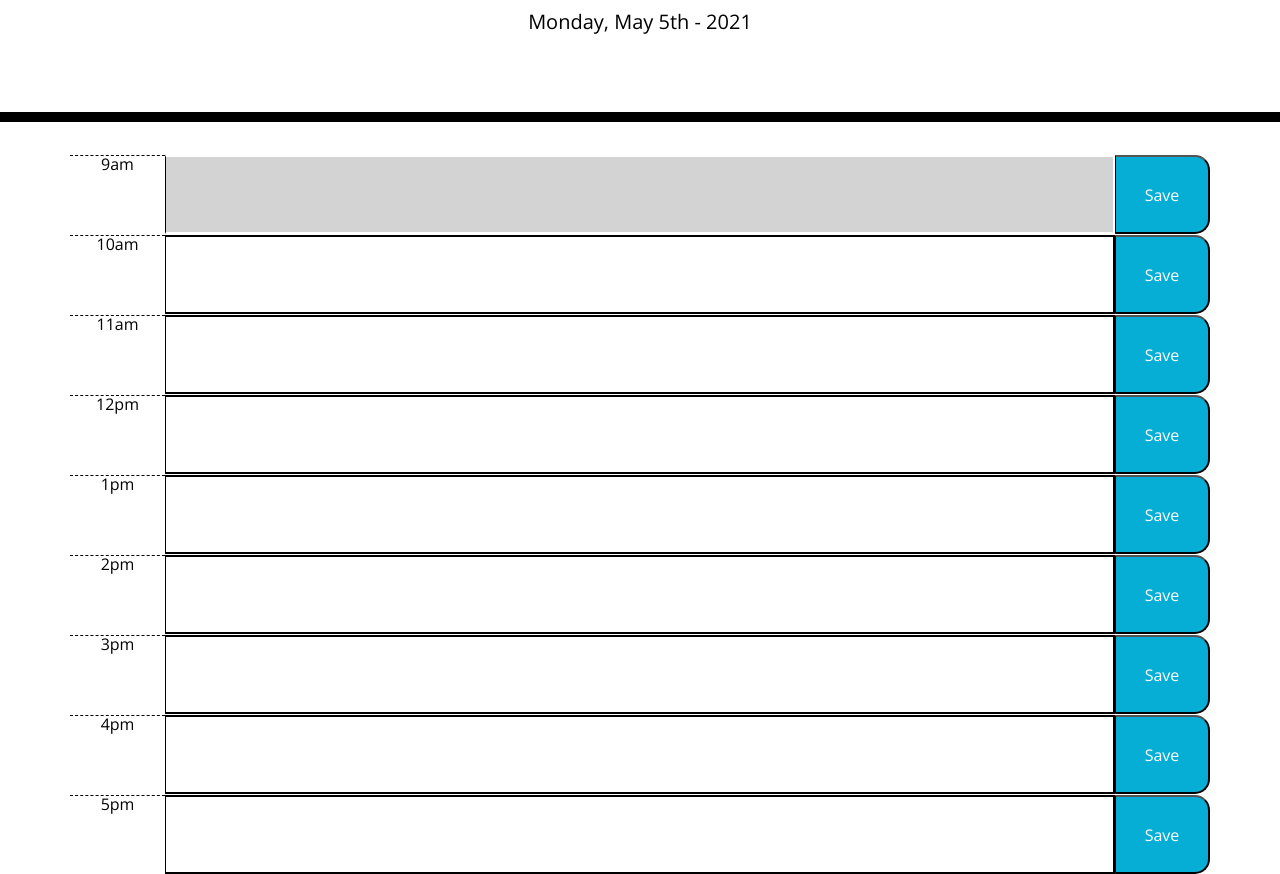
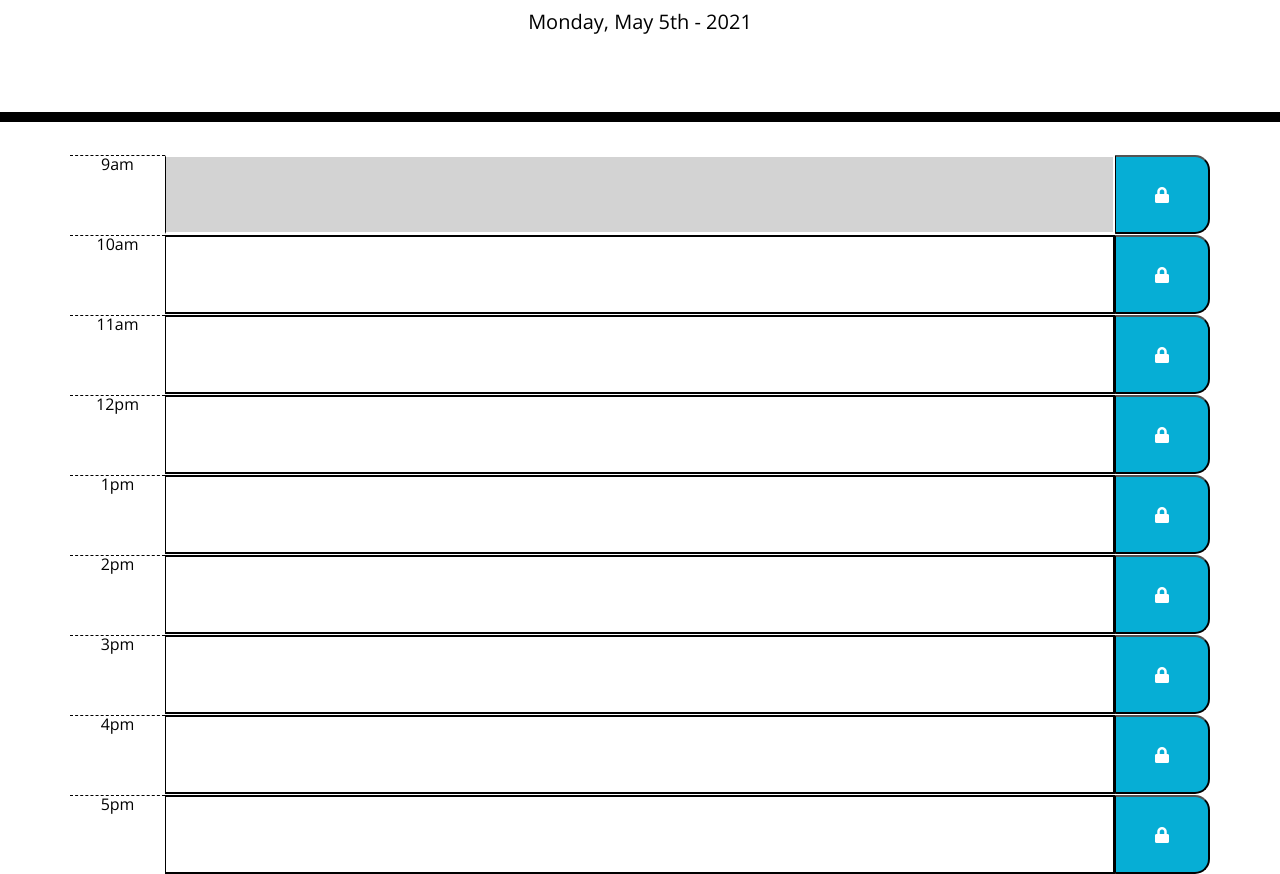
Before and after one commit to danshoup/daily_planner, a plain HTML site: page index.html in a window 1280 px wide. Shown: the part 182-1056 px from the top of the page. Drawn offline with nearby package versions, Linux system fonts and the light colour scheme.

Commit message:
save button icons

```diff
--- a/index.html
+++ b/index.html
@@ -34,55 +34,55 @@
       <div class="row" id="9am">
         <div class="hour col-sm-1">9am</div>
         <textarea class="col-sm-10" id="text1"></textarea>
-        <button class="saveBtn col-sm-1" id="btn1">Save</button>
+        <button class="saveBtn col-sm-1" id="btn1"><i class="fa fa-lock" aria-hidden="true"></i></button>
       </div>
 
       <div class="row" id="10am">
         <div class="hour col-sm-1">10am</div>
         <textarea class="col-sm-10" id="text2"></textarea>
-        <button class="saveBtn col-sm-1" id="btn2">Save</button>
+        <button class="saveBtn col-sm-1" id="btn2"><i class="fa fa-lock" aria-hidden="true"></i></button>
       </div>
 
       <div class="row" id="11am">
         <div class="hour col-sm-1">11am</div>
         <textarea class="col-sm-10" id="text3"></textarea>
-        <button class="saveBtn col-sm-1" id="btn3">Save</button>
+        <button class="saveBtn col-sm-1" id="btn3"><i class="fa fa-lock" aria-hidden="true"></i></button>
       </div>
 
       <div class="row" id="12pm">
         <div class="hour col-sm-1">12pm</div>
         <textarea class="col-sm-10" id="text4"></textarea>
-        <button class="saveBtn col-sm-1" id="btn4">Save</button>
+        <button class="saveBtn col-sm-1" id="btn4"><i class="fa fa-lock" aria-hidden="true"></i></button>
       </div>
 
       <div class="row" id="1pm">
         <div class="hour col-sm-1">1pm</div>
         <textarea class="col-sm-10" id="text5"></textarea>
-        <button class="saveBtn col-sm-1" id="btn5">Save</button>
+        <button class="saveBtn col-sm-1" id="btn5"><i class="fa fa-lock" aria-hidden="true"></i></button>
       </div>
 
       <div class="row" id="2pm">
         <div class="hour col-sm-1">2pm</div>
         <textarea class="col-sm-10" id="text6"></textarea>
-        <button class="saveBtn col-sm-1" id="btn6">Save</button>
+        <button class="saveBtn col-sm-1" id="btn6"><i class="fa fa-lock" aria-hidden="true"></i></button>
       </div>
 
       <div class="row" id="3pm">
         <div class="hour col-sm-1">3pm</div>
         <textarea class="col-sm-10" id="text7"></textarea>
-        <button class="saveBtn col-sm-1" id="btn7">Save</button>
+        <button class="saveBtn col-sm-1" id="btn7"><i class="fa fa-lock" aria-hidden="true"></i></button>
       </div>
 
       <div class="row" id="4pm">
         <div class="hour col-sm-1">4pm</div>
         <textarea class="col-sm-10" id="text8"></textarea>
-        <button class="saveBtn col-sm-1" id="btn8">Save</button>
+        <button class="saveBtn col-sm-1" id="btn8"><i class="fa fa-lock" aria-hidden="true"></i></button>
       </div>
 
       <div class="row" id="5pm">
         <div class="hour col-sm-1">5pm</div>
         <textarea class="col-sm-10" id="text9"></textarea>
-        <button class="saveBtn col-sm-1" id="btn9">Save</button>
+        <button class="saveBtn col-sm-1" id="btn9"><i class="fa fa-lock" aria-hidden="true"></i></button>
       </div>
 
 
```
